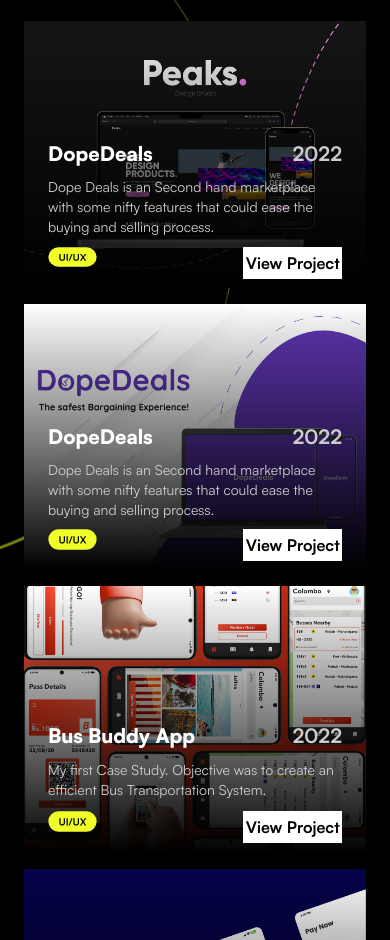
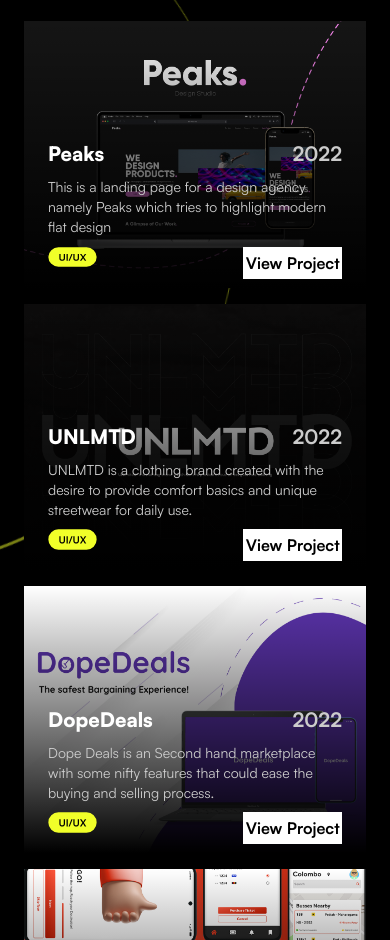
Before and after one commit to DeKermit/DimuthuUX, a website: page index.html in a window 390 px wide. Shown: the part 879-1819 px from the top of the page. Drawn offline with nearby package versions, Linux system fonts and the light colour scheme.

Commit message:
Portfolio Update

```diff
--- a/index.html
+++ b/index.html
@@ -134,13 +134,32 @@
                 class="absolute top-0 left-0 h-full w-full grid grid-rows-7 bg-gradient-to-t from-black duration-500  group-hover:h-full md:opacity-0 group-hover:opacity-100">
                 <div class="row-start-4 row-end-8 flex flex-col justify-evenly h-full">
                     <div class="flex mx-6 justify-between">
-                        <p class="text-xl font-black text-white">DopeDeals</p>
+                        <p class="text-xl font-black text-white">Peaks</p>
                         <p class="text-xl font-bold text-grey">2022</p>
                     </div>
-                    <p class="text-sm md:text-base text-grey mx-6">Dope Deals is an Second hand marketplace with some nifty features that could ease the buying and selling process.</p>
+                    <p class="text-sm md:text-base text-grey mx-6">This is a landing page for a design agency namely Peaks which tries to highlight modern flat design</p>
                     <div class="grid grid-cols-7">
                         <img class="mx-6" src="./img/tags/tagui.svg" alt="">
-                    <a class="hover:opacity-100 py-1 bg-white mx-6 col-start-5 md:col-start-5 col-end-8 text-base text-center font-bold text-black hover:bg-brightGreen duration-300" href="https://www.behance.net/gallery/152541073/DopeDeals" target="_blank">View Project</a>
+                    <a class="hover:opacity-100 py-1 bg-white mx-6 col-start-5 md:col-start-5 col-end-8 text-base text-center font-bold text-black hover:bg-brightGreen duration-300" href="https://www.behance.net/gallery/154784815/Peaks-Design-Agency" target="_blank">View Project</a>
+                    </div>
+                </div>
+            </div>
+        </div>
+
+        <div class="group relative ">
+            <img class="object-cover"
+                src="./img/projects/unlmtd.png"/>
+            <div
+                class="absolute top-0 left-0 h-full w-full grid grid-rows-7 bg-gradient-to-t from-black duration-500  group-hover:h-full md:opacity-0 group-hover:opacity-100">
+                <div class="row-start-4 row-end-8 flex flex-col justify-evenly h-full">
+                    <div class="flex mx-6 justify-between">
+                        <p class="text-xl font-black text-white">UNLMTD</p>
+                        <p class="text-xl font-bold text-grey">2022</p>
+                    </div>
+                    <p class="text-sm md:text-base text-grey mx-6">UNLMTD is a clothing brand created with the desire to provide comfort basics and unique streetwear for daily use.</p>
+                    <div class="grid grid-cols-7">
+                        <img class="mx-6" src="./img/tags/tagui.svg" alt="">
+                    <a class="hover:opacity-100 py-1 bg-white mx-6 col-start-5 md:col-start-5 col-end-8 text-base text-center font-bold text-black hover:bg-brightGreen duration-300" href="https://www.behance.net/gallery/152892575/Clothing-Brand-UI-Concept" target="_blank">View Project</a>
                     </div>
                 </div>
             </div>
```
Also changed, not shown: img/projects/unlmtd.png (added).
